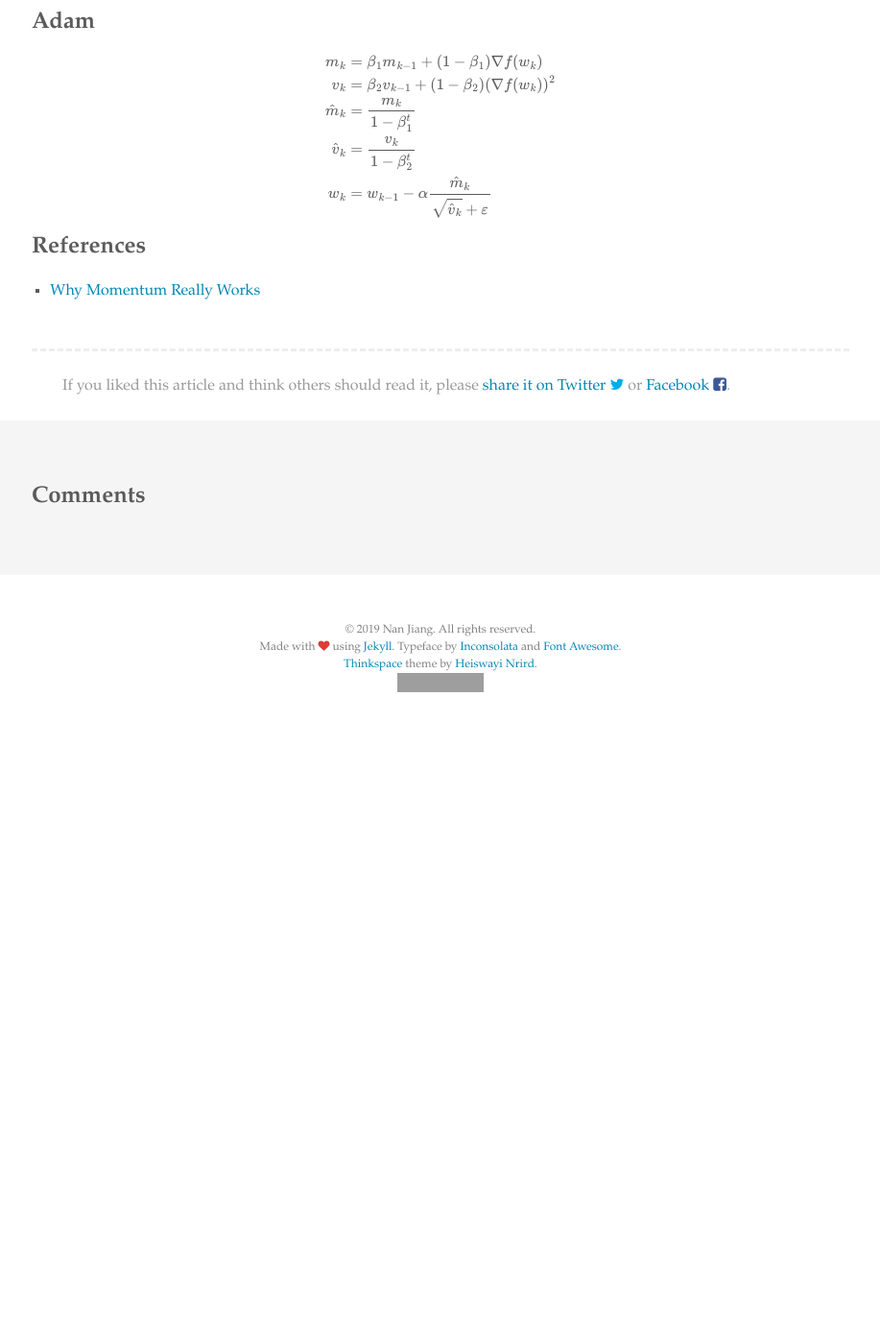
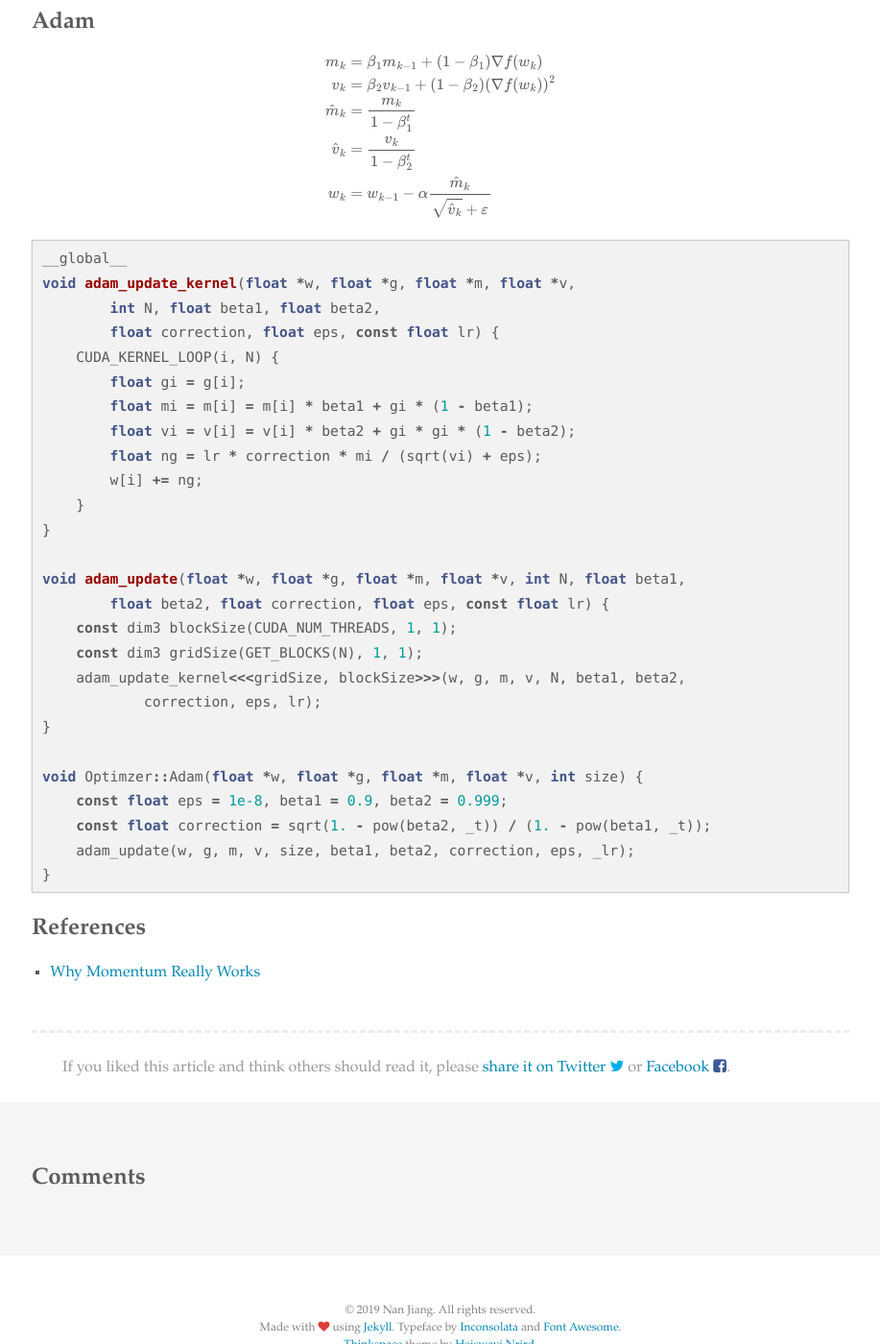
Before and after one commit to jiangnanhugo/jiangnanhugo.github.io, a Jekyll site: the page built from _posts/2018/2018-11-19-gradient-methods-summary.markdown, in a window 1280 px wide and 1400 px high, scrolled down 504 px. Shown: the whole window at 96% size, without its empty margins (181-1098 px from the left). Built offline with Jekyll 4.4.1, drawn with Linux system fonts in a browser that asks for light colours; formulas are drawn with MathJax 3; comment, search, counter and statistics services are not loaded; before the commit the page ends 1281 px from its top, so only the background shows below that; grey boxes are pictures that could not be loaded.

Commit message:
Update 2018-11-19-gradient-methods-summary.markdown

````diff
--- a/_posts/2018/2018-11-19-gradient-methods-summary.markdown
+++ b/_posts/2018/2018-11-19-gradient-methods-summary.markdown
@@ -32,6 +32,35 @@ v_k &= \beta_2 v_{k-1} + (1-\beta_2)(\nabla f(w_k))^2  \\\\\\
 w_k &=w_{k-1} - \alpha \frac{\hat m_k}{\sqrt{\hat v_k} +\varepsilon}
 \end{aligned}
 
+```c++
+__global__
+void adam_update_kernel(float *w, float *g, float *m, float *v,
+        int N, float beta1, float beta2,
+        float correction, float eps, const float lr) {
+    CUDA_KERNEL_LOOP(i, N) {
+        float gi = g[i];
+        float mi = m[i] = m[i] * beta1 + gi * (1 - beta1);
+        float vi = v[i] = v[i] * beta2 + gi * gi * (1 - beta2);
+        float ng = lr * correction * mi / (sqrt(vi) + eps);
+        w[i] += ng;
+    }
+}
+
+void adam_update(float *w, float *g, float *m, float *v, int N, float beta1,
+        float beta2, float correction, float eps, const float lr) {
+    const dim3 blockSize(CUDA_NUM_THREADS, 1, 1);
+    const dim3 gridSize(GET_BLOCKS(N), 1, 1);
+    adam_update_kernel<<<gridSize, blockSize>>>(w, g, m, v, N, beta1, beta2,
+            correction, eps, lr);
+}
+
+void Optimzer::Adam(float *w, float *g, float *m, float *v, int size) {
+    const float eps = 1e-8, beta1 = 0.9, beta2 = 0.999;
+    const float correction = sqrt(1. - pow(beta2, _t)) / (1. - pow(beta1, _t));
+    adam_update(w, g, m, v, size, beta1, beta2, correction, eps, _lr);
+}
+```
+
 
 
 
````
